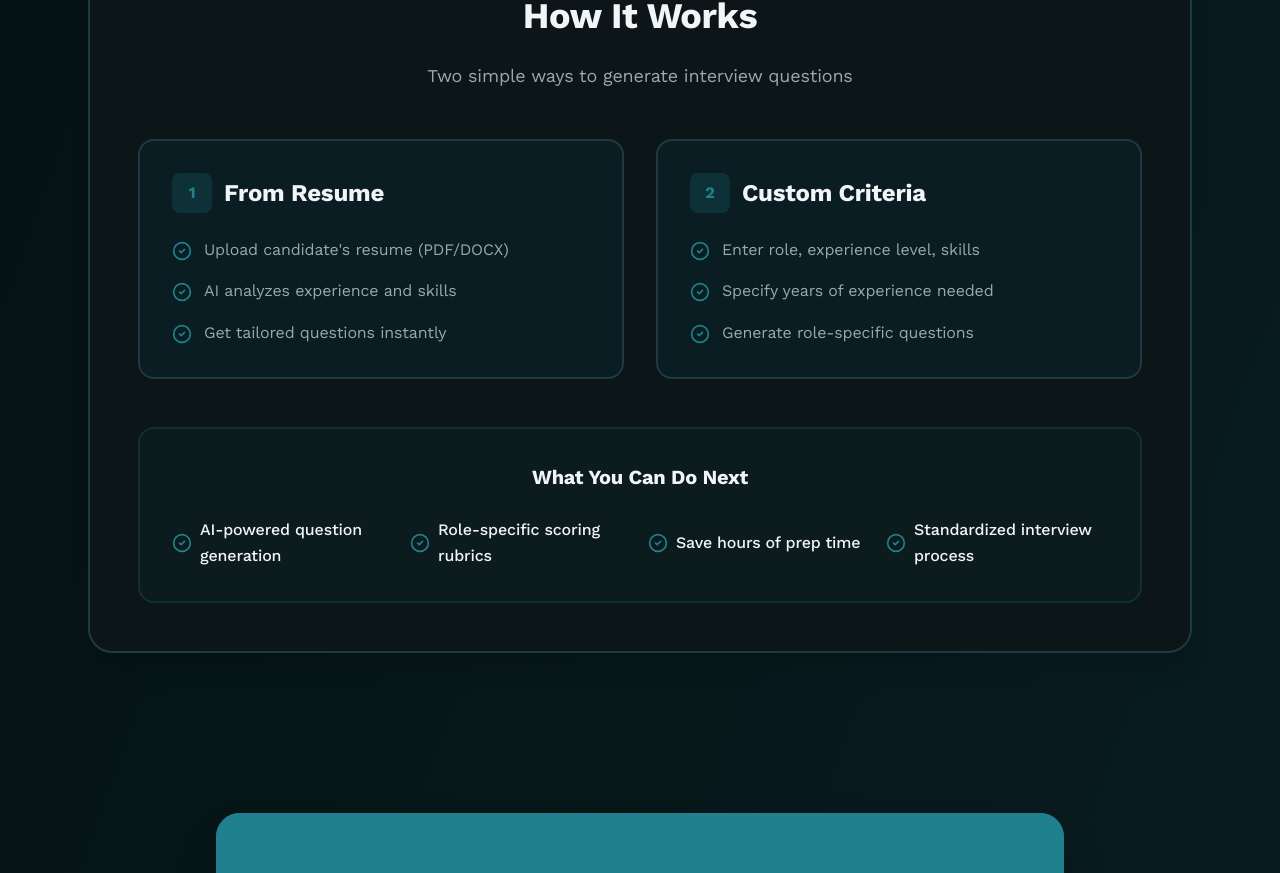
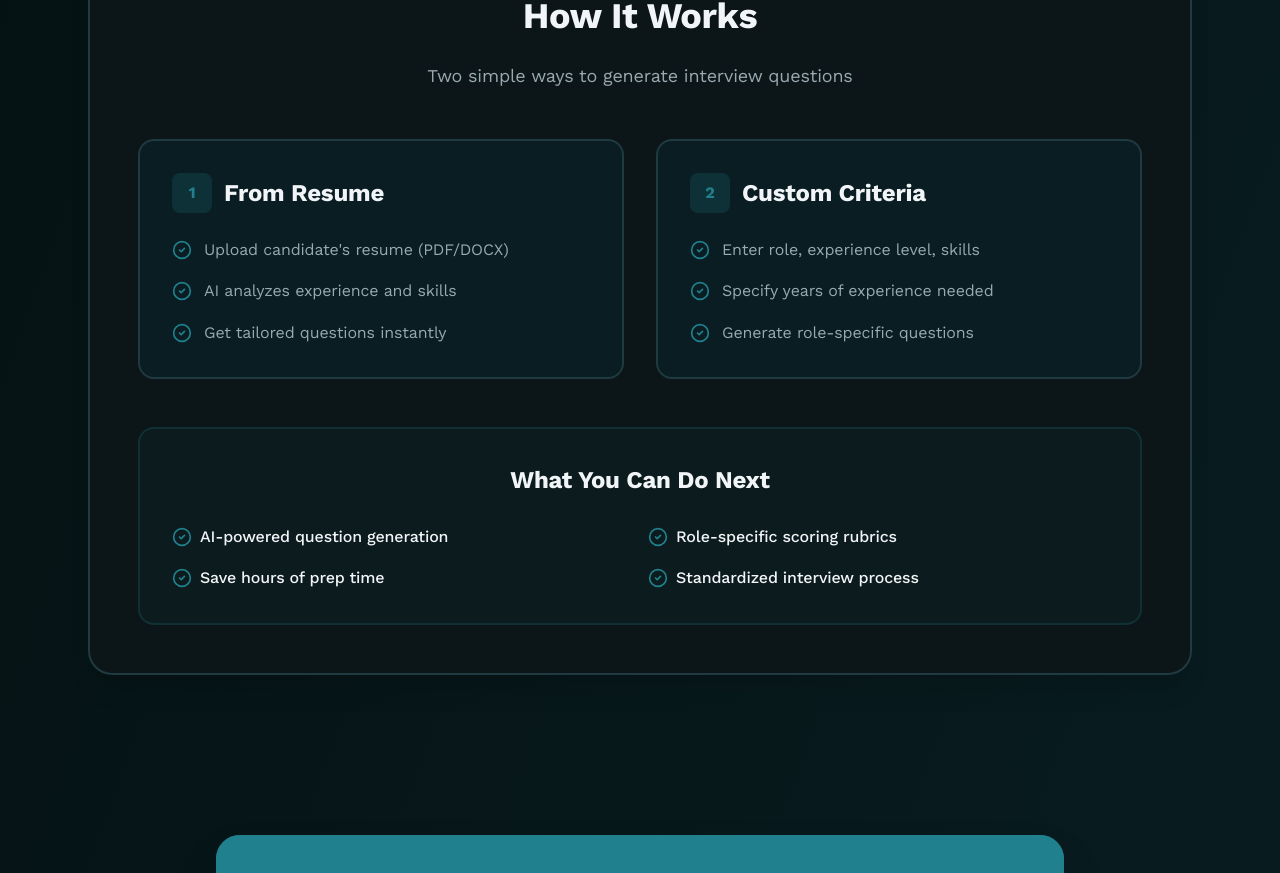
Before and after one commit to haris-75/ai-interview-questionary-gen, a React (Vite) app: page / in a window 1280 px wide. Shown: the part 2137-3010 px from the top of the page. Built offline with nearby package versions, Linux system fonts and the light colour scheme; no server answers.

Commit message:
Made How It Works Responsive

```diff
--- a/src/constants.js
+++ b/src/constants.js
@@ -332,3 +332,22 @@ export const HOME_BENEFITS = [
   "Save hours of prep time",
   "Standardized interview process",
 ];
+
+export const HOW_IT_WORKS_STEPS = [
+  {
+    title: "From Resume",
+    items: [
+      "Upload candidate's resume (PDF/DOCX)",
+      "AI analyzes experience and skills",
+      "Get tailored questions instantly",
+    ],
+  },
+  {
+    title: "Custom Criteria",
+    items: [
+      "Enter role, experience level, skills",
+      "Specify years of experience needed",
+      "Generate role-specific questions",
+    ],
+  },
+];
--- a/src/index.css
+++ b/src/index.css
@@ -40,6 +40,12 @@ span {
   --color-status-view-text: #065f46;
 
   --color-main: #ffffffe6;
+
+  /* Custom breakpoints */
+  --breakpoint-xxs: 375px;
+  --breakpoint-xs: 450px;
+  --breakpoint-xsmd: 620px;
+  --breakpoint-mdlg: 892px;
 }
 
 @layer theme {
--- a/src/pages/Home.jsx
+++ b/src/pages/Home.jsx
@@ -12,10 +12,10 @@ import { useNavigate } from "react-router-dom";
 import Navbar from "../components/Navbar";
 import Footer from "../components/Footer";
 import ROUTES from "../routes";
-import { HOME_BENEFITS, HOME_FEATURES } from "../constants";
+import { HOME_BENEFITS, HOME_FEATURES, HOW_IT_WORKS_STEPS } from "../constants";
 
 const HeroSection = ({ onNavigate }) => (
-  <section className="relative z-10 max-w-6xl mx-auto px-6 py-16 text-center">
+  <section className="relative z-10 max-w-6xl mx-auto xs:px-6 px-4 lg:py-16 xs:py-14 py-12 text-center">
     <div className="relative">
       <div className="absolute inset-0 bg-accent/20 blur-xl opacity-50 animate-pulse" />
       <h1 className="text-6xl md:text-8xl font-black relative text-fg">
@@ -84,7 +84,7 @@ const FeaturesSection = () => {
   const [hoveredFeature, setHoveredFeature] = useState(null);
 
   return (
-    <section className="relative z-10 max-w-6xl mx-auto px-6 py-20">
+    <section className="relative z-10 max-w-6xl mx-auto xs:px-6 px-4 lg:py-20 xs:py-16 py-12">
       <header className="text-center mb-16">
         <h3 className="text-3xl md:text-4xl font-bold text-fg mb-4">
           Everything You Need to Ace Interviews
@@ -143,76 +143,57 @@ const FeaturesSection = () => {
 };
 
 const HowItWorksSection = () => (
-  <section className="relative z-10 max-w-6xl mx-auto px-6 py-20">
-    <div className="bg-surface rounded-3xl border-2 border-border p-12 shadow-xl">
-      <header className="text-center mb-12">
-        <h3 className="text-3xl md:text-4xl font-bold text-fg mb-4">
+  <section className="relative z-10 max-w-6xl mx-auto xs:px-6 px-4 lg:py-20 xs:py-16 py-12">
+    <div className="bg-surface rounded-3xl border-2 border-border lg:p-12 sm:p-9 p-8 shadow-xl">
+      <header className="text-center md:mb-12 sm:mb-10 mb-8">
+        <h3 className="text-3xl md:text-4xl sm:text-3xl text-2xl font-bold text-fg mb-4">
           How It Works
         </h3>
-        <p className="text-lg text-muted">
+        <p className="sm:text-lg text-base text-muted">
           Two simple ways to generate interview questions
         </p>
       </header>
 
       <div className="grid md:grid-cols-2 gap-8">
-        <article className="p-8 rounded-2xl bg-elevated border-2 border-border hover:border-accent transition-all duration-300">
-          <div className="flex items-center gap-3 mb-6">
-            <div className="w-10 h-10 rounded-lg bg-accent/20 flex items-center justify-center text-accent font-bold">
-              1
+        {HOW_IT_WORKS_STEPS.map((step, index) => (
+          <article
+            key={step.title}
+            className="lg:p-8 md:p-6 p-5 rounded-2xl bg-elevated border-2 border-border hover:border-accent transition-all duration-300"
+          >
+            <div className="flex items-center gap-3 sm:mb-6 mb-4">
+              <div className="sm:w-10 sm:h-10 w-8 h-8 rounded-lg bg-accent/20 flex items-center justify-center text-accent font-bold">
+                {index + 1}
+              </div>
+              <h4 className="sm:text-2xl xs:text-xl text-lg font-bold text-fg">
+                {step.title}
+              </h4>
             </div>
-            <h4 className="text-2xl font-bold text-fg">From Resume</h4>
-          </div>
 
-          <div className="space-y-4">
-            <div className="flex gap-3">
-              <CheckCircle2 className="w-5 h-5 text-accent flex-shrink-0 mt-1" />
-              <p className="text-muted">Upload candidate's resume (PDF/DOCX)</p>
+            <div className="space-y-4">
+              {step.items.map((item) => (
+                <div key={item} className="flex gap-3 items-center">
+                  <CheckCircle2 className="xs:w-5 xs:h-5 w-4 h-4 text-accent flex-shrink-0" />
+                  <p className="text-muted lg:text-base md:text-sm sm:text-base xs:text-sm text-xs">
+                    {item}
+                  </p>
+                </div>
+              ))}
             </div>
-            <div className="flex gap-3">
-              <CheckCircle2 className="w-5 h-5 text-accent flex-shrink-0 mt-1" />
-              <p className="text-muted">AI analyzes experience and skills</p>
-            </div>
-            <div className="flex gap-3">
-              <CheckCircle2 className="w-5 h-5 text-accent flex-shrink-0 mt-1" />
-              <p className="text-muted">Get tailored questions instantly</p>
-            </div>
-          </div>
-        </article>
-
-        <article className="p-8 rounded-2xl bg-elevated border-2 border-border hover:border-accent transition-all duration-300">
-          <div className="flex items-center gap-3 mb-6">
-            <div className="w-10 h-10 rounded-lg bg-accent/20 flex items-center justify-center text-accent font-bold">
-              2
-            </div>
-            <h4 className="text-2xl font-bold text-fg">Custom Criteria</h4>
-          </div>
-
-          <div className="space-y-4">
-            <div className="flex gap-3">
-              <CheckCircle2 className="w-5 h-5 text-accent flex-shrink-0 mt-1" />
-              <p className="text-muted">Enter role, experience level, skills</p>
-            </div>
-            <div className="flex gap-3">
-              <CheckCircle2 className="w-5 h-5 text-accent flex-shrink-0 mt-1" />
-              <p className="text-muted">Specify years of experience needed</p>
-            </div>
-            <div className="flex gap-3">
-              <CheckCircle2 className="w-5 h-5 text-accent flex-shrink-0 mt-1" />
-              <p className="text-muted">Generate role-specific questions</p>
-            </div>
-          </div>
-        </article>
+          </article>
+        ))}
       </div>
 
-      <div className="mt-12 p-8 rounded-2xl bg-accent/5 border-2 border-accent/20">
-        <h4 className="text-xl font-bold text-fg mb-6 text-center">
+      <div className="md:mt-12 sm:mt-10 mt-8 lg:p-8 md:p-6 p-5 rounded-2xl bg-accent/5 border-2 border-accent/20">
+        <h4 className="sm:text-2xl xs:text-xl text-lg font-bold text-fg mb-6 text-center">
           What You Can Do Next
         </h4>
-        <div className="grid sm:grid-cols-2 lg:grid-cols-4 gap-4">
+        <div className="grid md:grid-cols-2 gap-4">
           {HOME_BENEFITS.map((benefit) => (
             <div key={benefit} className="flex items-center gap-2 text-fg">
-              <CheckCircle2 className="w-5 h-5 text-accent flex-shrink-0" />
-              <span className="font-medium">{benefit}</span>
+              <CheckCircle2 className="xs:w-5 xs:h-5 w-4 h-4 text-accent flex-shrink-0" />
+              <span className="font-medium lg:text-base md:text-sm sm:text-base xs:text-sm text-xs">
+                {benefit}
+              </span>
             </div>
           ))}
         </div>
@@ -222,7 +203,7 @@ const HowItWorksSection = () => (
 );
 
 const CtaSection = () => (
-  <section className="relative z-10 max-w-4xl mx-auto px-6 py-20">
+  <section className="relative z-10 max-w-4xl mx-auto xs:px-6 px-4 lg:py-20 xs:py-16 py-12">
     <div className="relative overflow-hidden rounded-3xl bg-accent p-12 text-center shadow-2xl">
       <div className="absolute inset-0 bg-gradient-to-br from-accent to-accent/80" />
 
--- a/tailwind.config.js
+++ b/tailwind.config.js
@@ -4,6 +4,12 @@ export default {
       fontFamily: {
         sans: ['"Work Sans"', "sans-serif"],
       },
+      screens: {
+        xxs: "375px",
+        xsm: "450px",
+        smd: "620px",
+        mdlg: "892px",
+      },
     },
   },
 };
```
